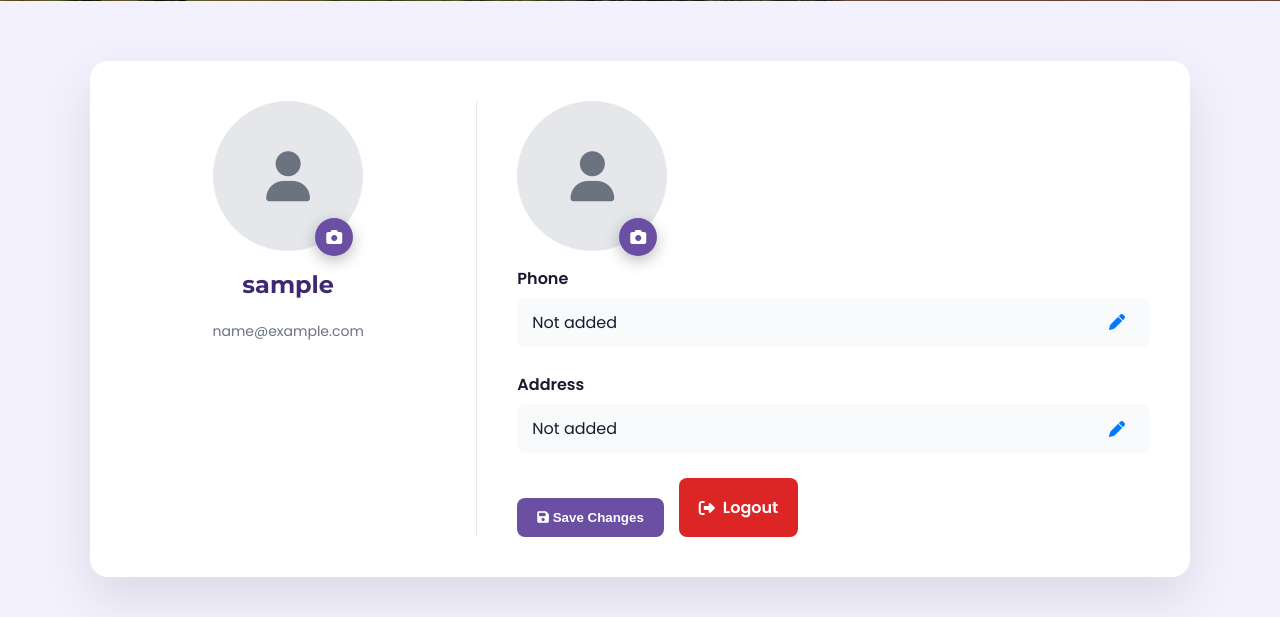
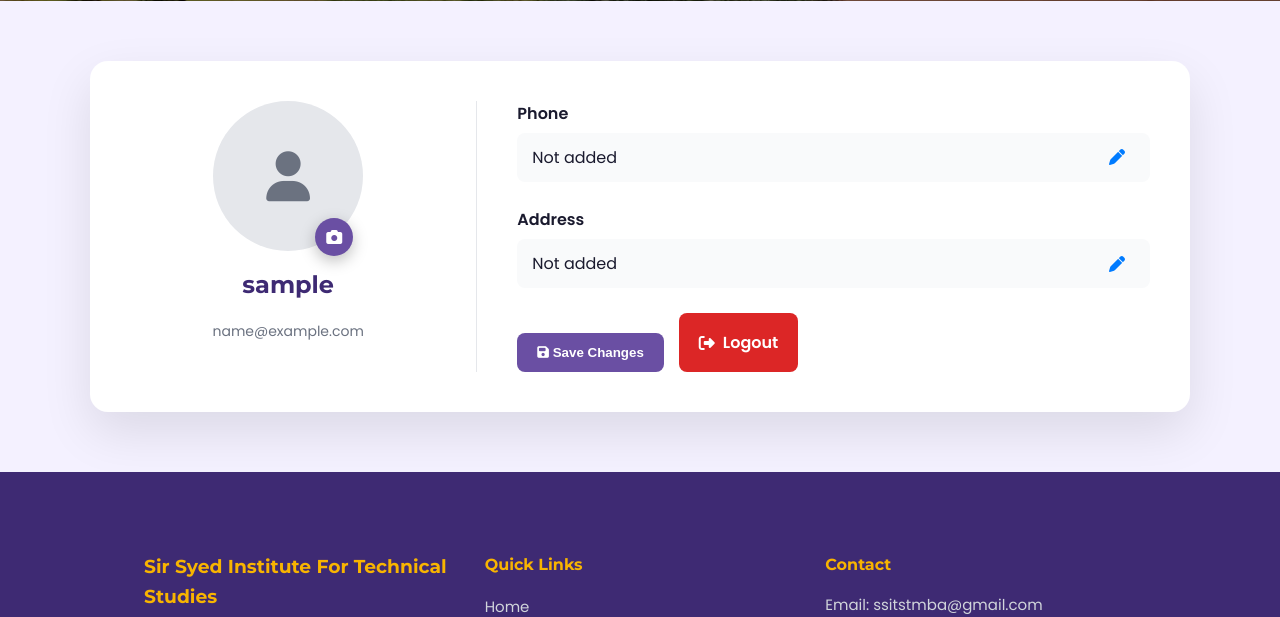
Before and after one commit to notecast2326/NoteCast_final_1, a Django app: page /profile/ in a window 1280 px wide. Shown: the part 547-1164 px from the top of the page. Run offline with Django 5.2, Linux system fonts and the light colour scheme; the visitor is signed in with stand-in values (Sample User, id 1); parts of the project's set-up code (start-up, migrations or seed data) failed here and were passed over; some libraries are stand-ins or nearby versions.

Commit message:
added requirements

```diff
--- a/Notice/templates/profile.html
+++ b/Notice/templates/profile.html
@@ -84,24 +84,8 @@
             <form method="post" enctype="multipart/form-data">
                 {% csrf_token %}
 
-    <!-- PROFILE PHOTO SECTION -->
-<div class="profile-image-wrapper">
-    {% if user.photo %}
-        <img src="{{ user.photo.url }}" class="profile-photo">
-    {% else %}
-        <div class="profile-placeholder">
-            <i class="fa fa-user"></i>
-        </div>
-    {% endif %}
-
-    <!-- Camera Icon to trigger file input -->
-    <div class="photo-edit-icon" onclick="document.getElementById('photoInput').click();">
-        <i class="fa fa-camera"></i>
-    </div>
-
-    <!-- Hidden file input for uploading photo -->
-    <input type="file" name="photo" id="photoInput" style="display:none;">
-</div>
+                <!-- ✅ MOVED FILE INPUT INSIDE FORM -->
+                <input type="file" name="photo" id="photoInput" style="display:none">
 
                 <!-- PHONE -->
                 <div class="profile-field">
```
